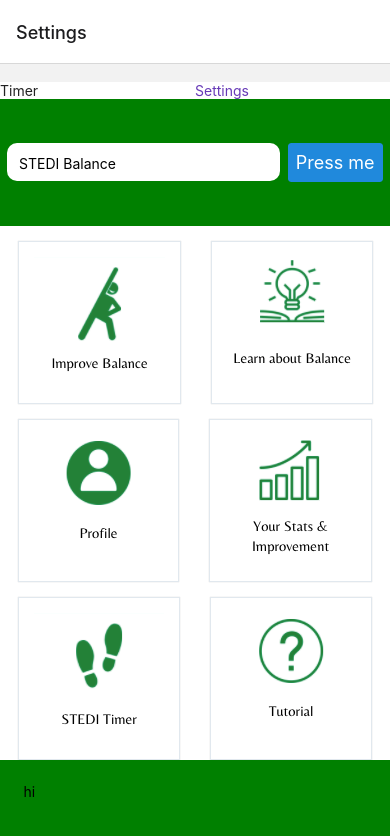
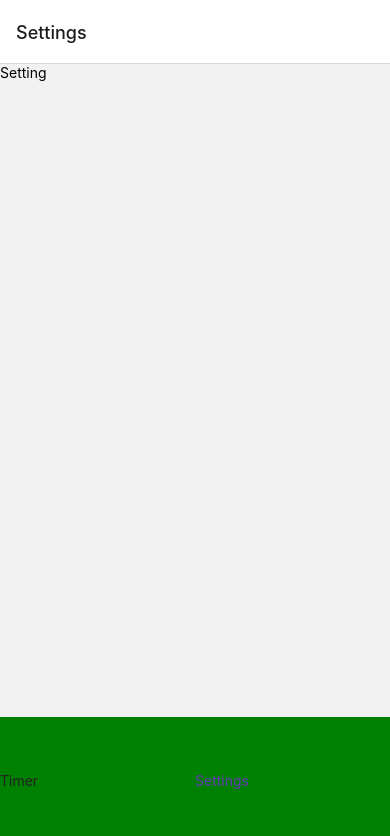
Before and after one commit to withersw/stedi-react-native, a React Native app: screen /Settings in a window 390 px wide. Shown: the top 836 px of the page. Built offline with nearby package versions, Linux system fonts and the light colour scheme.

Commit message:
Add navigation

```diff
--- a/App.js
+++ b/App.js
@@ -13,19 +13,17 @@ export default function App() {
   return (
     <NavigationContainer styles={styles.container}>
       <Tab.Navigator tabBar={(props) => <MyTabBar {...props} />}>
-        <Tab.Screen name="Timer" component={Timer} />
-        <Tab.Screen name="Settings" component={SettingsScreen} />
+        <Tab.Screen key="1" name="Timer" component={Timer} />
+        <Tab.Screen key="2" name="Settings" component={SettingsScreen} />
       </Tab.Navigator>
-      <Bar />
-      <Icons />
-      <Footer />
+
     </NavigationContainer>
   );
 }
 
 function MyTabBar({ state, descriptors, navigation }) {
   return (
-    <View style={{ flexDirection: 'row' }}>
+    <View style={styles.bar}>
       {state.routes.map((route, index) => {
         const { options } = descriptors[route.key];
         const label =
--- a/SettingsScreen.js
+++ b/SettingsScreen.js
@@ -11,4 +11,4 @@ const SettingsScreen = () => {
 
 
 
-export default "SettingsScreen";
+export default SettingsScreen;
```
